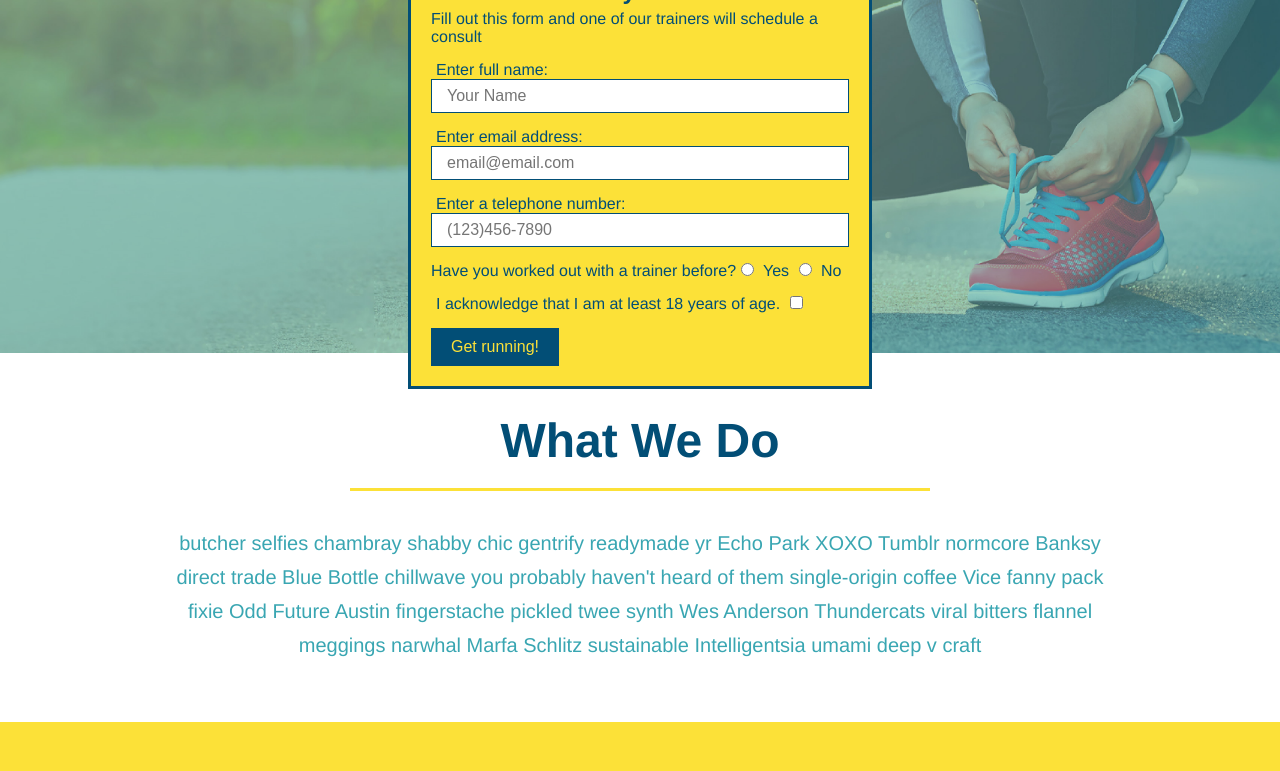
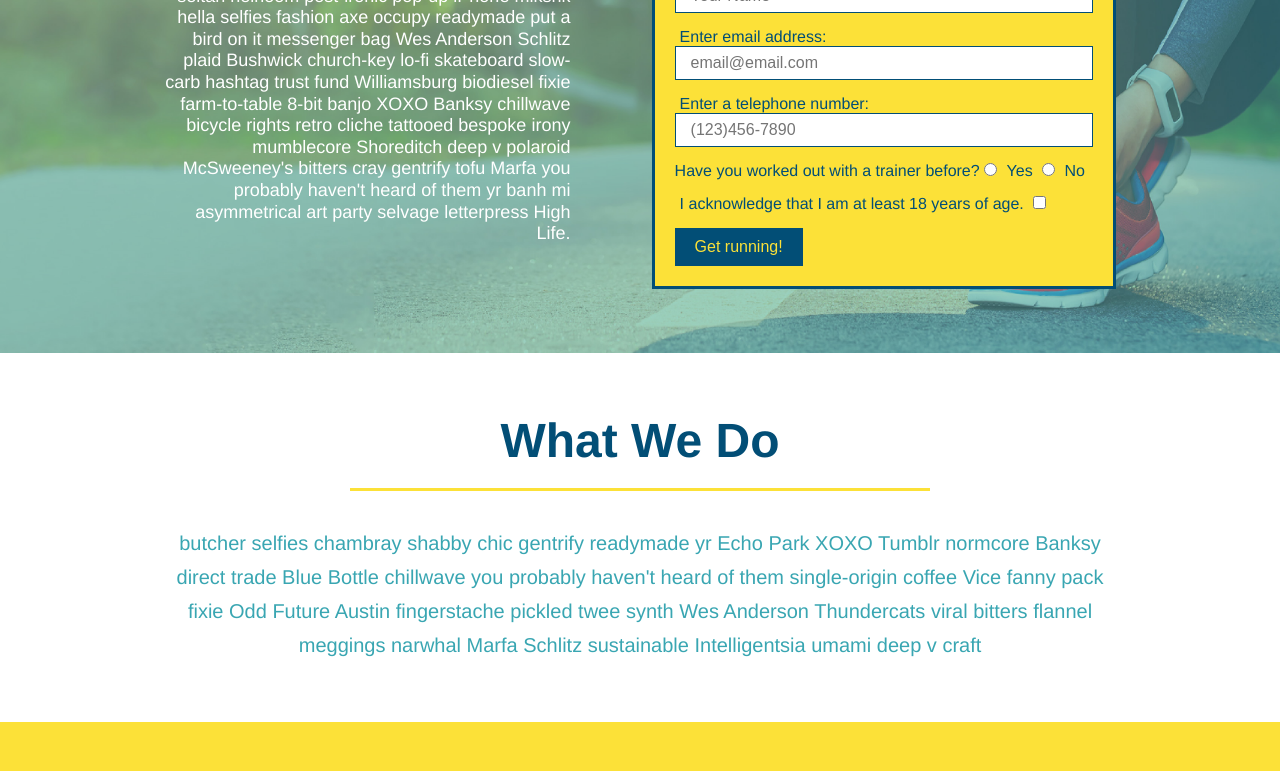
Before and after one commit to sydneywalcoff/run-buddy, a plain HTML site: page index.html in a window 1280 px wide. Shown: the part 329-1100 px from the top of the page. Drawn offline with Linux system fonts and the light colour scheme.

Commit message:
fixed hero styles

```diff
--- a/index.html
+++ b/index.html
@@ -32,7 +32,7 @@
 
     <!-- hero/jumbotron -->
     <section class = "hero">
-        <div class="hero-text">
+        <div class="hero-cta">
             <h2>Start Building Habits.</h2>
             <p>
                 seitan heirloom post-ironic pop-up iPhone mlkshk hella selfies fashion axe occupy readymade put a bird on it messenger bag Wes Anderson Schlitz plaid Bushwick church-key lo-fi skateboard slow-carb hashtag trust fund Williamsburg biodiesel fixie farm-to-table 8-bit banjo XOXO Banksy chillwave bicycle rights retro cliche tattooed bespoke irony mumblecore Shoreditch deep v polaroid McSweeney's bitters cray gentrify tofu Marfa you probably haven't heard of them yr banh mi asymmetrical art party selvage letterpress High Life.
```
